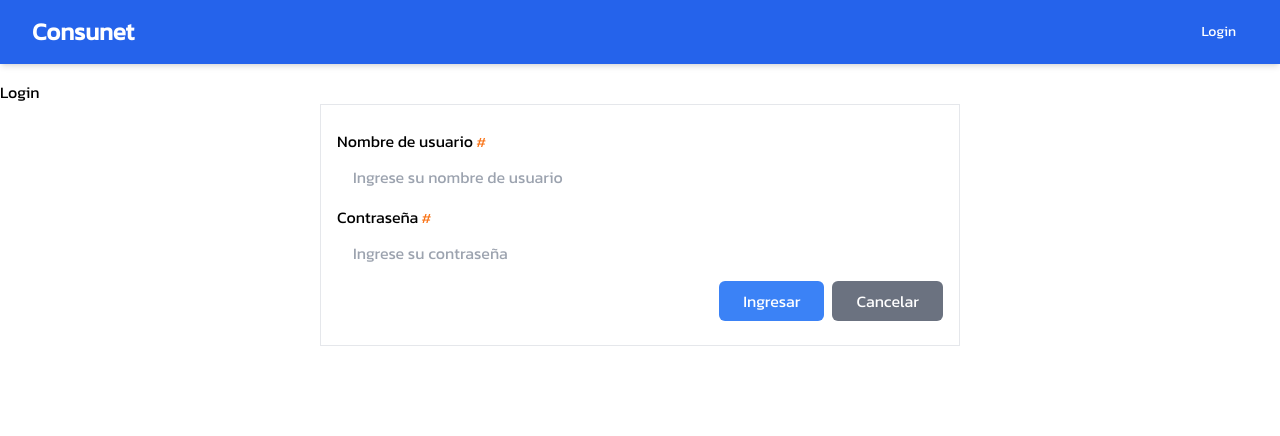
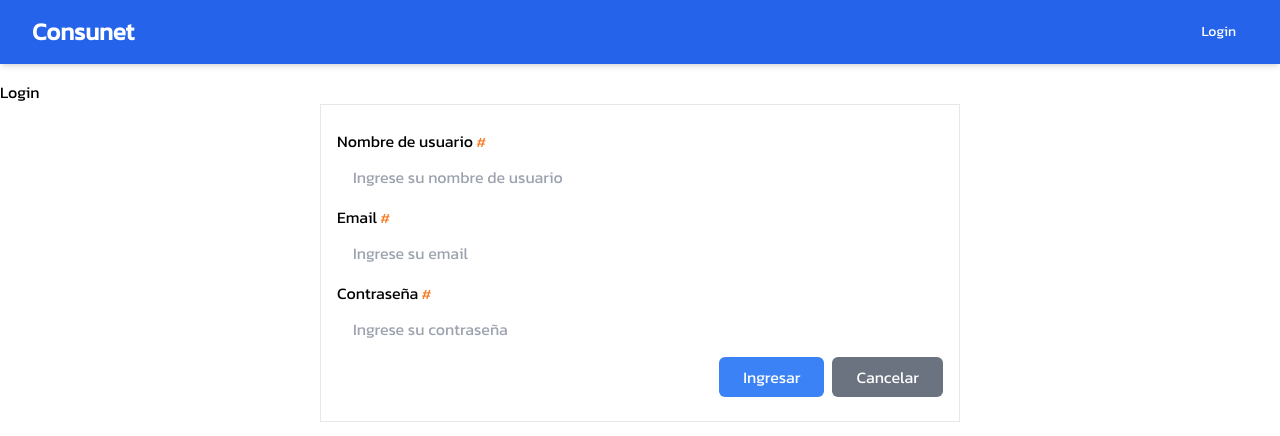
Before and after one commit to danielRamosMencia/consunet-web, a React (Vite) app: page /login in a window 1280 px wide. Shown: the top 436 px of the page. Built offline with nearby package versions, Linux system fonts and the light colour scheme; no server answers.

Commit message:
feat: sign-in hook, complete login form

```diff
--- a/src/components/forms/LoginForm.tsx
+++ b/src/components/forms/LoginForm.tsx
@@ -1,11 +1,13 @@
 import { zodResolver } from "@hookform/resolvers/zod";
 import { useForm } from "react-hook-form";
+import { useNavigate } from "react-router";
 import { LoginSchema, LoginData } from "@schemas/loginSchema";
 import Button from "@components/ui/button/Button";
 import Input from "@components/ui/input/Input";
 import { useContext } from "react";
 import { AuthContext } from "@context/AuthContext";
-import { useNavigate } from "react-router";
+import { useSignIn } from "@services/hooks/useSignIn";
+
 
 const LoginForm = () => {
   const {
@@ -16,17 +18,24 @@ const LoginForm = () => {
     resolver: zodResolver(LoginSchema),
   });
 
+  const { mutate: signIn, isError, error } = useSignIn();
+
   const navigate = useNavigate();
 
   const { setAuthenticated, setUsername, setEmail } = useContext(AuthContext);
 
   const onSubmit = (data: LoginData) => {
-    console.log("Form submitted");
-    console.log("Data", JSON.stringify(data, undefined, 2));
-    setAuthenticated(true);
-    setUsername(data.username);
-    setEmail(data.username + "@consunet.com");
-    navigate("/projects");
+    signIn(data, {
+      onSuccess: (result) => {
+        setAuthenticated(true);
+        setUsername(result.user.username);
+        setEmail(result.user.email);
+        navigate("/projects");
+      },
+      onError: (error) => {
+        console.error("Sign in error", error.code, error.message);
+      },
+    });
   };
 
   const onCancel = () => {
@@ -53,6 +62,15 @@ const LoginForm = () => {
         />
 
         <Input
+          id="email"
+          label="Email"
+          placeholder="Ingrese su email"
+          register={register("email")}
+          error={errors.email}
+          required
+        />
+
+        <Input
           id="password"
           label="Contraseña"
           placeholder="Ingrese su contraseña"
@@ -75,6 +93,12 @@ const LoginForm = () => {
           </Button>
         </div>
       </form>
+
+      {isError && (
+        <div className="text-red-500">
+          {error.response?.data && <p>{error.response.data.message}</p>}
+        </div>
+      )}
     </div>
   );
 };
--- /dev/null
+++ b/src/services/hooks/useSignIn.ts
@@ -0,0 +1,18 @@
+import { useMutation } from "@tanstack/react-query";
+import { AxiosError } from "axios";
+import { ErrorResponse } from "@services/types/shared";
+import { LoginResponse } from "@services/types/auth";
+import { LoginData } from "@schemas/loginSchema";
+import axiosClient from "@services/configs/axios";
+
+const SignIn = async (data: LoginData): Promise<LoginResponse> => {
+  const response = await axiosClient.post<LoginResponse>("/auth/sign-in", data);
+  return response.data;
+};
+
+export const useSignIn = () => {
+  return useMutation<LoginResponse, AxiosError<ErrorResponse>, LoginData>({
+    mutationFn: SignIn,
+    mutationKey: ["sign-in"],
+  });
+};
--- /dev/null
+++ b/src/services/types/auth.ts
@@ -0,0 +1,10 @@
+export type LoginResponse = {
+  token: string;
+  user: {
+    id: string;
+    username: string;
+    email: string;
+    active: boolean;
+    subscription_id?: string;
+  };
+};
--- /dev/null
+++ b/src/services/types/shared/index.ts
@@ -0,0 +1,12 @@
+export interface SuccessResponse {
+  message: string;
+}
+
+export interface ErrorResponse {
+  message: string;
+  code: string;
+}
+
+export interface ErrorValidationResponse extends ErrorResponse {
+  validations: string[];
+}
--- a/src/types/schemas/loginSchema.ts
+++ b/src/types/schemas/loginSchema.ts
@@ -7,6 +7,13 @@ export const LoginSchema = z.object({
     })
     .min(4, {
       message: "El usuario debe tener al menos 4 caracteres",
+    }),
+  email: z
+    .string({
+      required_error: "El email es requerido",
+    })
+    .email({
+      message: "El email no es válido",
     }),
   password: z
     .string({
```
